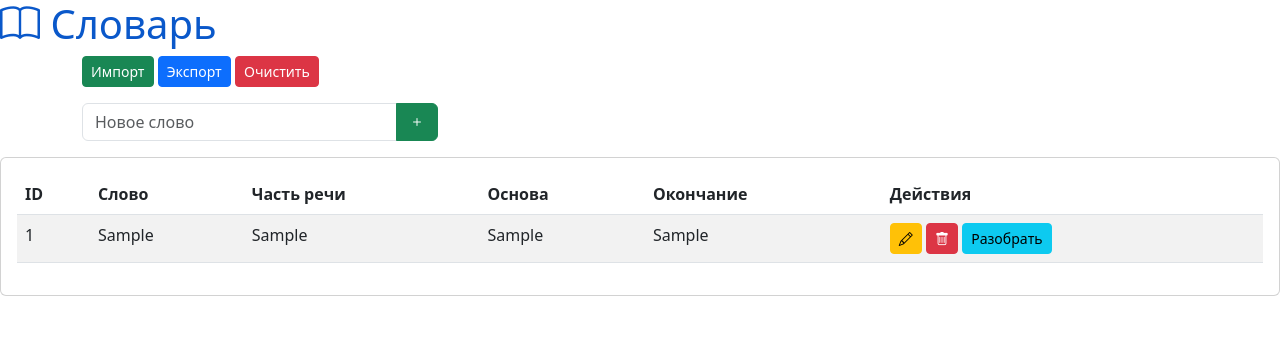
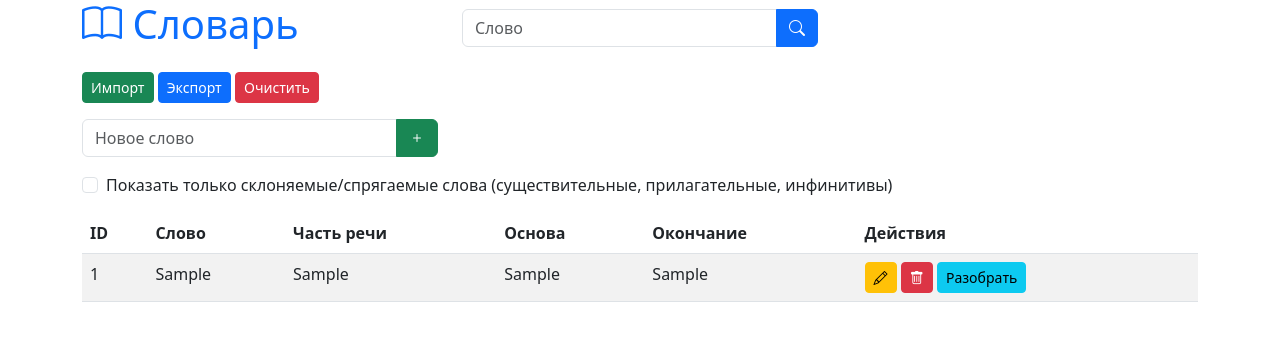
Before and after one commit to cr0iss4nt/dictionary, a Flask app: page / in a window 1280 px wide. Shown: the top 341 px of the page. Run offline with Flask 3, Linux system fonts and the light colour scheme; tables that the repository leaves empty hold one stand-in row (values such as "Sample post"); some libraries are stand-ins or nearby versions.

Commit message:
Added search to UI + added containers to HTML

```diff
--- a/templates/base.html
+++ b/templates/base.html
@@ -11,9 +11,26 @@
 
 </head>
 <body>
-    <a href="/" style="text-decoration:none">
-        <h1><i class="bi bi-book"></i> Словарь</h1>
-    </a>
+    <div class="container mb-3">
+        <div class="row align-items-center">
+            <div class="col-md-4 col-sm-6">
+                <a href="/" style="text-decoration:none">
+                    <h1><i class="bi bi-book"></i> Словарь</h1>
+                </a>
+            </div>
+
+            <div class="col-md-4 col-sm-6">
+                <form id="search-word-form" method="POST" action="{{ url_for('search') }}">
+                    <div class="input-group">
+                        <input type="text" class="form-control" id="query" name="query" placeholder="Слово">
+                        <button type="submit" class="btn btn-primary">
+                            <i class="bi bi-search"></i>
+                        </button>
+                    </div>
+                </form>
+            </div>
+        </div>
+    </div>
 
     {% block content %}{% endblock %}
 </body>
--- a/templates/edit_word.html
+++ b/templates/edit_word.html
@@ -3,7 +3,10 @@
 {% block title %}Изменить слово: {{word}}{% endblock %}
 
 {% block content %}
-<h2>Изменить слово: {{word}}</h2>
+<div class="container mb-3">
+    <h2>Изменить слово: {{word}}</h2>
+</div>
+
 
 <form id="edit-word-form" method="POST" action="{{ url_for('edit_word') }}">
     <div class="container">
--- a/templates/index.html
+++ b/templates/index.html
@@ -37,6 +37,8 @@
         </div>
     </div>
 </form>
+
+
 
 <script>
 function openFileDialog() {
--- a/templates/search.html
+++ b/templates/search.html
@@ -3,7 +3,9 @@
 {% block title %}Поиск: {{query}}{% endblock %}
 
 {% block content %}
-<h2>Поиск по запросу: {{query}}</h2>
+<div class="container mb-3">
+    <h2>Поиск по запросу: {{query}}</h2>
+</div>
 {% with words=words%}
     {% include 'words.html'%}
 {% endwith%}
--- a/templates/words.html
+++ b/templates/words.html
@@ -1,7 +1,14 @@
-<div class="card">
-    <div class="card-body">
+<div class="container mb-3">
+    <!-- Filter checkbox -->
+    <div class="form-check mb-3">
+        <input class="form-check-input" type="checkbox" id="showInflectableOnly" onclick="filterInflectableWords()">
+        <label class="form-check-label" for="showInflectableOnly">
+            Показать только склоняемые/спрягаемые слова (существительные, прилагательные, инфинитивы)
+        </label>
+    </div>
+
     <div class="table-responsive">
-            <table class="table table-striped">
+        <table class="table table-striped" id="wordsTable">
             <thead>
                 <tr>
                     <th>ID</th>
@@ -12,9 +19,9 @@
                     <th>Действия</th>
                 </tr>
             </thead>
-                <tbody>
+            <tbody id="wordsTableBody">
                 {% for word in words %}
-                    <tr>
+                <tr class="word-row" data-part-of-speech="{{ word[2] }}">
                     <td>{{ word[0] }}</td>
                     <td>{{ word[1] }}</td>
                     <td>{{ word[2] }}</td>
@@ -44,4 +51,38 @@
         </table>
     </div>
 </div>
-</div>
+
+<script>
+function filterInflectableWords() {
+    const checkbox = document.getElementById('showInflectableOnly');
+    const rows = document.querySelectorAll('.word-row');
+
+    rows.forEach(row => {
+        const partOfSpeech = row.getAttribute('data-part-of-speech');
+        const isInflectable = ['NOUN', 'ADJF', 'INFN'].includes(partOfSpeech);
+
+        if (checkbox.checked) {
+            // Show only inflectable words
+            row.style.display = isInflectable ? '' : 'none';
+        } else {
+            // Show all words
+            row.style.display = '';
+        }
+    });
+}
+
+// Initialize filter on page load if needed
+document.addEventListener('DOMContentLoaded', function() {
+    // Check if checkbox should be checked from sessionStorage
+    const savedFilter = sessionStorage.getItem('showInflectableOnly');
+    if (savedFilter === 'true') {
+        document.getElementById('showInflectableOnly').checked = true;
+        filterInflectableWords();
+    }
+
+    // Save filter preference
+    document.getElementById('showInflectableOnly').addEventListener('change', function() {
+        sessionStorage.setItem('showInflectableOnly', this.checked);
+    });
+});
+</script>
```
Also changed, not shown: routes/search.py (+3 -6 lines), templates/make_word_form_adjective.html (+6 -3 lines), templates/make_word_form_noun.html (+5 -4 lines), templates/make_word_form_verb.html (+5 -4 lines). Lines whose indentation alone changed are shown as unchanged.
